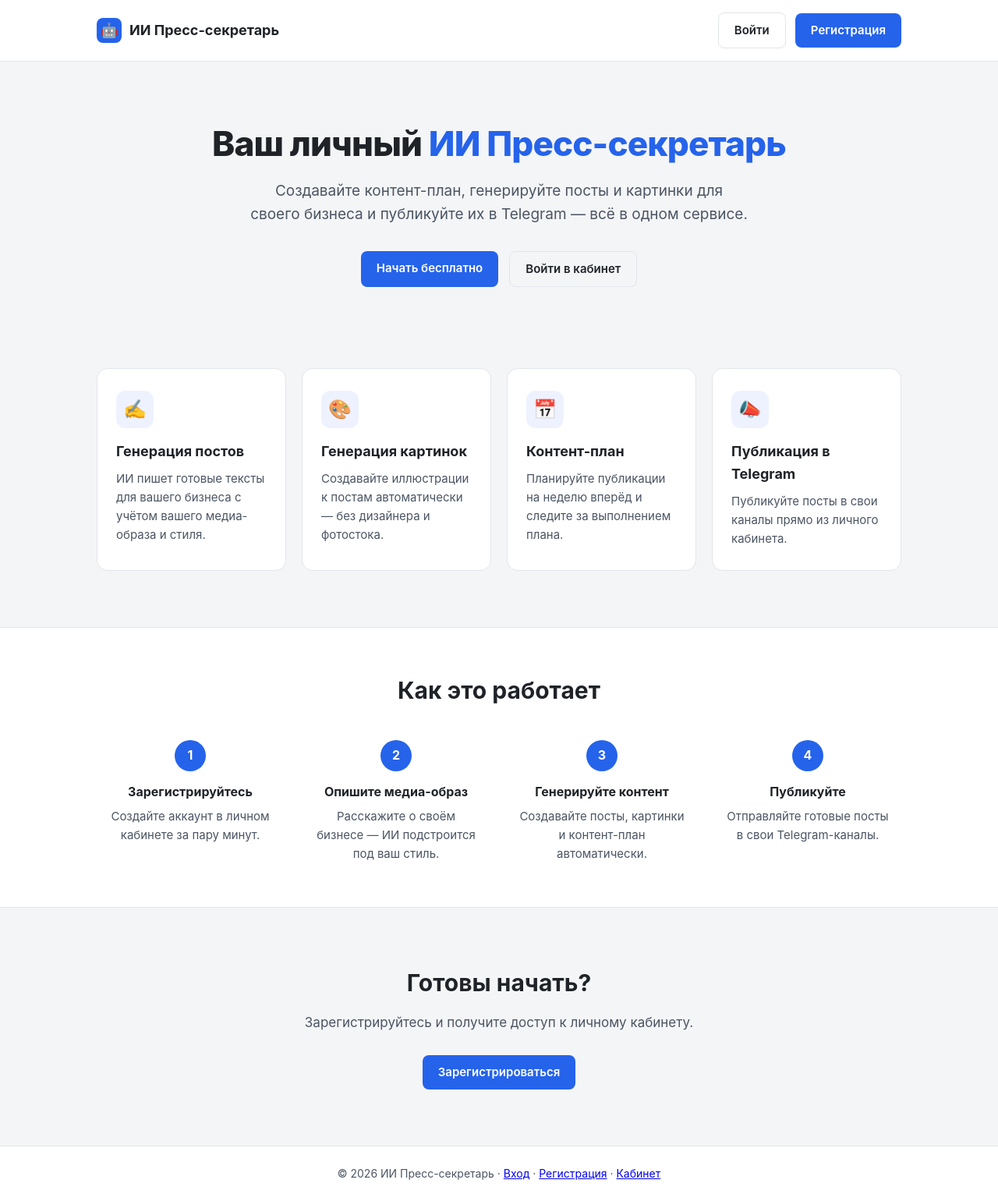
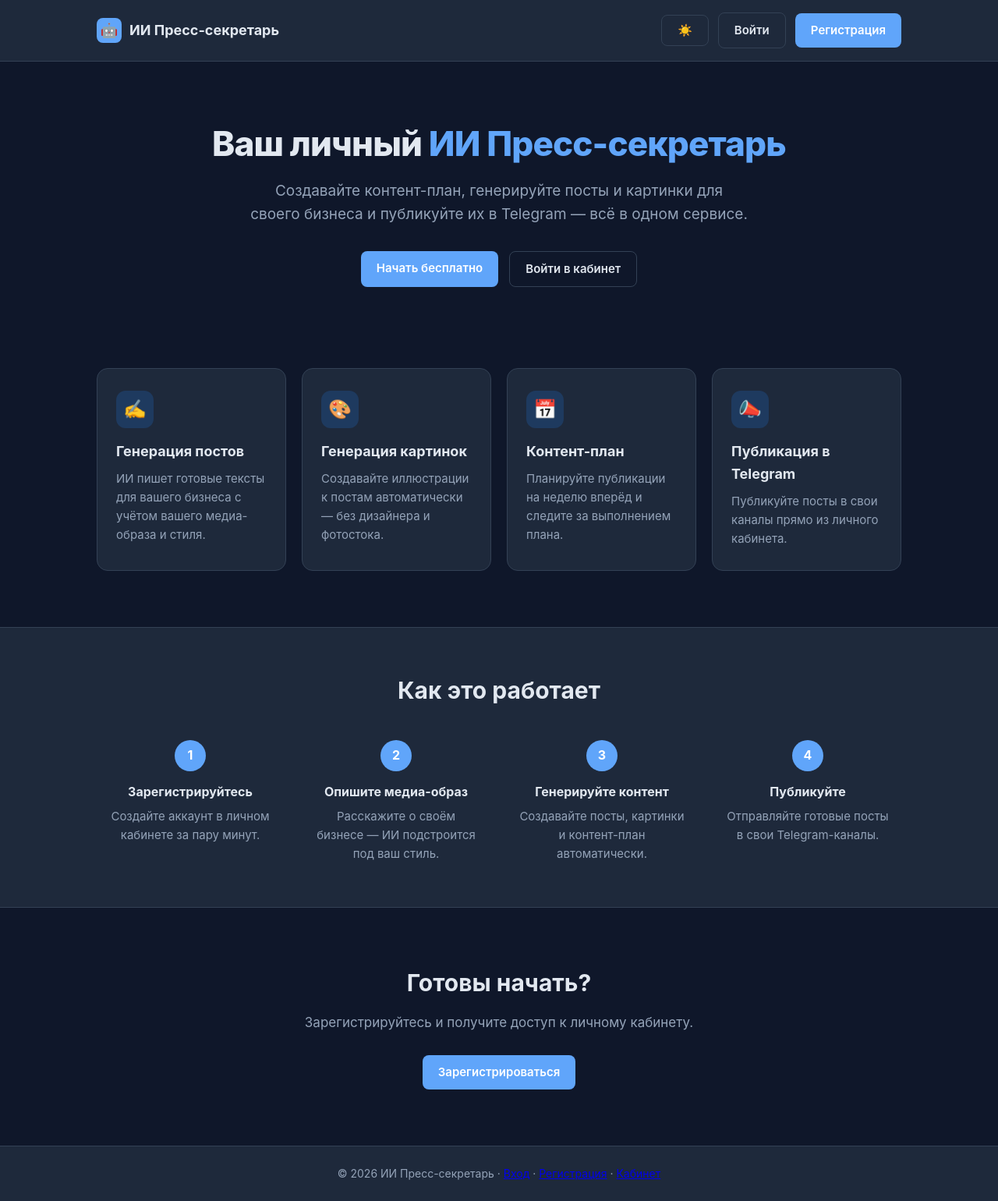
Before and after one commit to apuc/telegram-bussiness-bot, a FastAPI app: page / in a window 1280 px wide. Shown: the whole page at 78% size. Run offline with FastAPI, Linux system fonts and the light colour scheme.

Commit message:
feat: dark theme by default for landing page with theme toggle

```diff
--- a/cabinet_service/templates/landing.html
+++ b/cabinet_service/templates/landing.html
@@ -5,16 +5,43 @@
     <meta name="viewport" content="width=device-width, initial-scale=1.0">
     <title>ИИ Пресс-секретарь — умный контент для вашего бизнеса</title>
     <meta name="description" content="ИИ Пресс-секретарь — сервис, который создаёт контент-план, генерирует посты и картинки для вашего бизнеса и публикует их в Telegram.">
+    <script>
+        // Тёмная тема по умолчанию; светлая — по выбору пользователя (сохраняется в localStorage)
+        (function () {
+            try {
+                var saved = localStorage.getItem('theme');
+                if (saved === 'light') {
+                    document.documentElement.setAttribute('data-theme', 'light');
+                }
+            } catch (e) {}
+        })();
+    </script>
     <style>
+        /* Тёмная тема по умолчанию */
         :root {
+            --bg: #0f172a;
+            --surface: #1e293b;
+            --surface-2: #273449;
+            --text: #e2e8f0;
+            --text-muted: #94a3b8;
+            --accent: #60a5fa;
+            --accent-hover: #93c5fd;
+            --accent-soft: #1e3a5f;
+            --border: #334155;
+            --border-strong: #475569;
+        }
+        /* Светлая тема (по выбору пользователя) */
+        :root[data-theme="light"] {
             --bg: #f4f5f7;
             --surface: #ffffff;
+            --surface-2: #f1f3f6;
             --text: #1f2328;
             --text-muted: #4b5563;
             --accent: #2563eb;
             --accent-hover: #1d4ed8;
             --accent-soft: #eef2ff;
             --border: #e2e5ea;
+            --border-strong: #d1d5db;
         }
         * { margin: 0; padding: 0; box-sizing: border-box; }
         body {
@@ -190,6 +217,7 @@
                 <span>ИИ Пресс-секретарь</span>
             </a>
             <div class="header-actions">
+                <button type="button" class="btn btn-ghost theme-toggle" data-theme-toggle aria-label="Переключить тему">🌙</button>
                 <a class="btn btn-ghost" href="/login">Войти</a>
                 <a class="btn btn-primary" href="/register">Регистрация</a>
             </div>
@@ -275,5 +303,31 @@
             © 2026 ИИ Пресс-секретарь · <a href="/login">Вход</a> · <a href="/register">Регистрация</a> · <a href="/dashboard">Кабинет</a>
         </div>
     </footer>
+
+    <script>
+        (function () {
+            function isDark() {
+                return document.documentElement.getAttribute('data-theme') !== 'light';
+            }
+            function setIcon(btn) {
+                if (btn) btn.textContent = isDark() ? '\u2600\uFE0F' : '\uD83C\uDF19';
+            }
+            document.addEventListener('click', function (e) {
+                var btn = e.target.closest('[data-theme-toggle]');
+                if (!btn) return;
+                if (isDark()) {
+                    document.documentElement.setAttribute('data-theme', 'light');
+                    try { localStorage.setItem('theme', 'light'); } catch (err) {}
+                } else {
+                    document.documentElement.removeAttribute('data-theme');
+                    try { localStorage.setItem('theme', 'dark'); } catch (err) {}
+                }
+                setIcon(btn);
+            });
+            document.addEventListener('DOMContentLoaded', function () {
+                setIcon(document.querySelector('[data-theme-toggle]'));
+            });
+        })();
+    </script>
 </body>
 </html>
```
